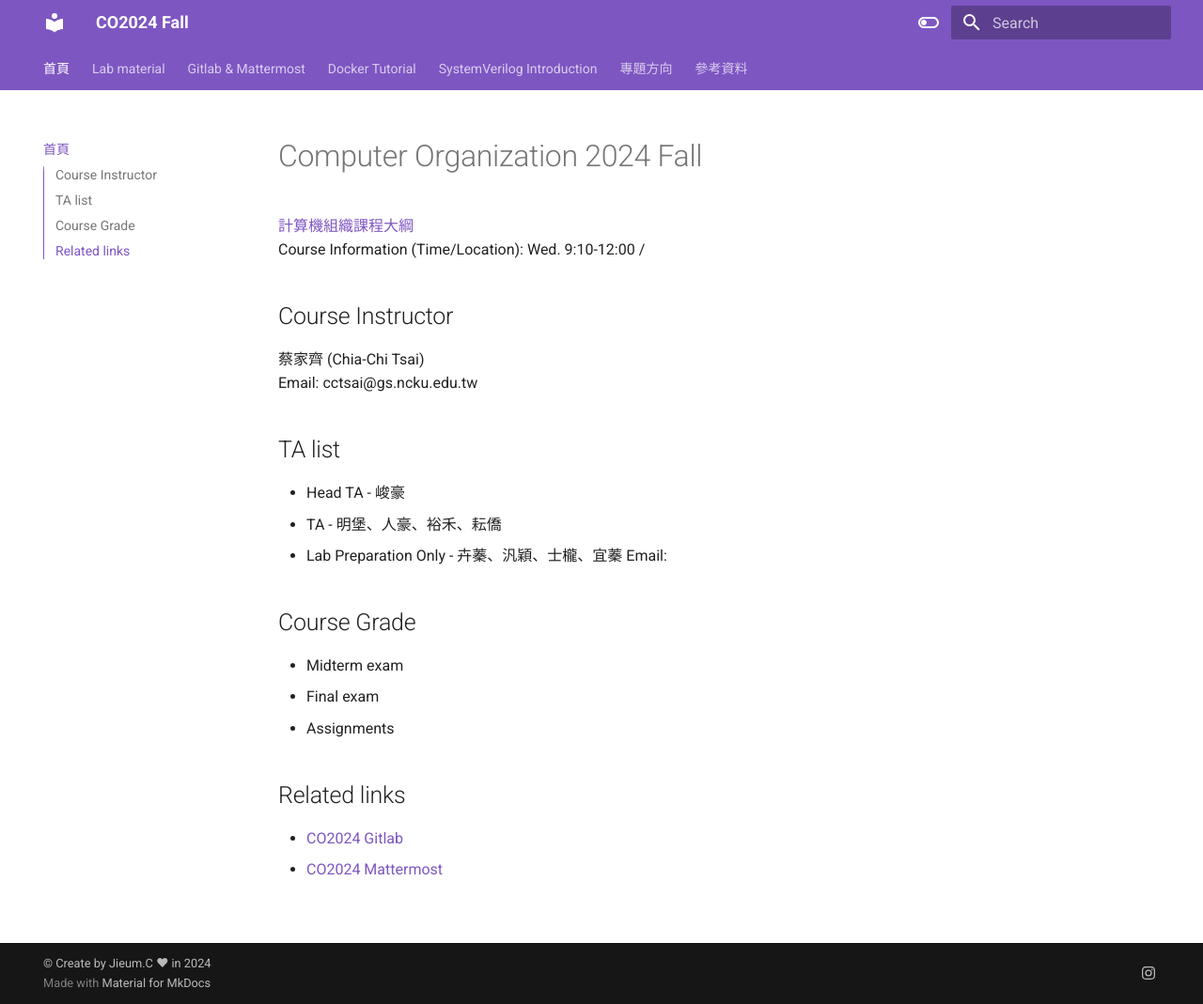
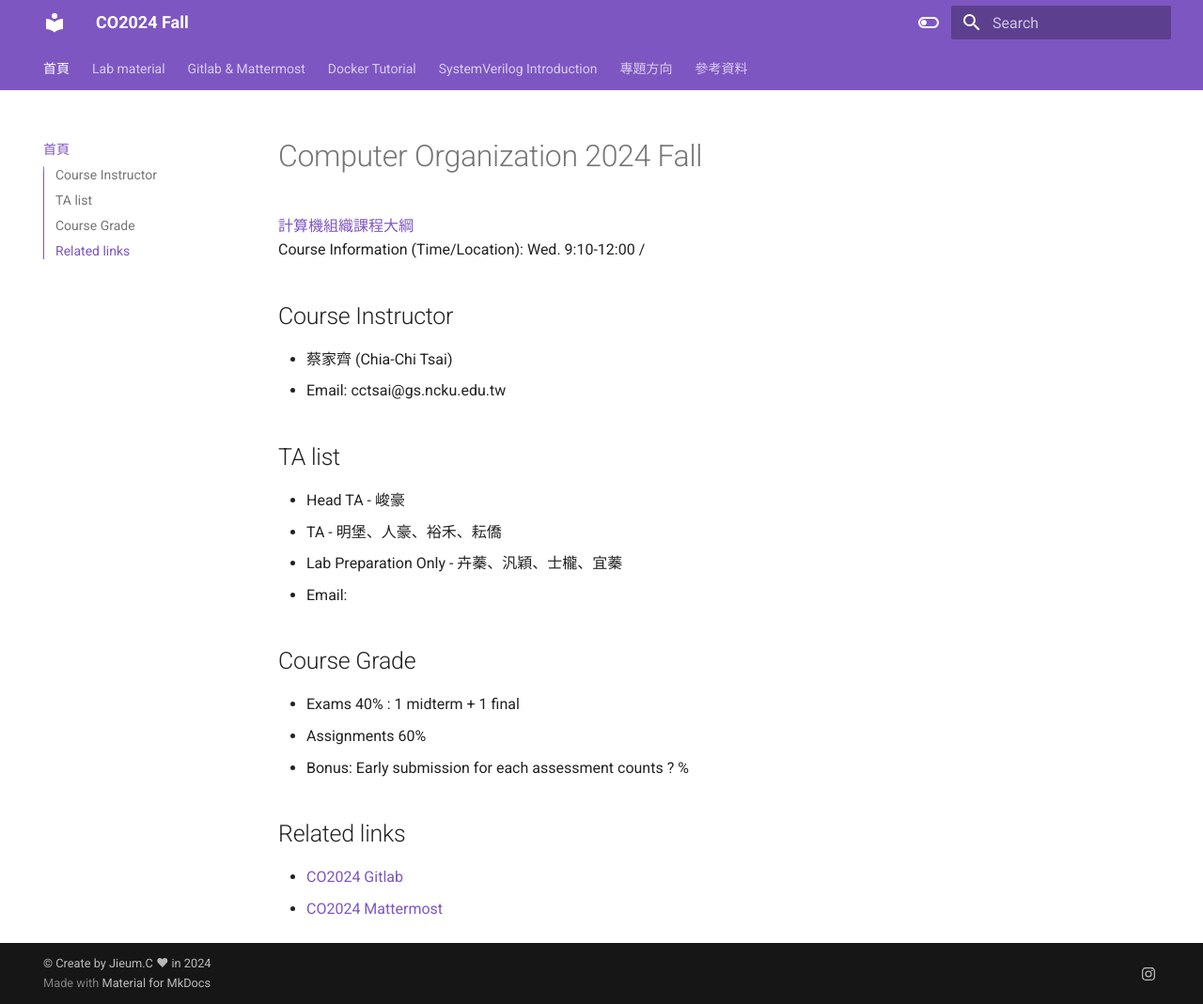
Before and after one commit to Jieumban/Test_mkdocs-, an MkDocs documentation site: the page built from docs/index.md, in a window 1280 px wide and 1069 px high. Shown: the whole window at 94% size. Built offline with MkDocs 1.6.1 and Material for MkDocs 9.7.7, drawn with Linux system fonts in a browser that asks for light colours.

Commit message:
update 080215

```diff
--- a/docs/index.md
+++ b/docs/index.md
@@ -2,18 +2,22 @@
 
 [計算機組織課程大綱](https://class-qry.acad.ncku.edu.tw/syllabus/online_display.php?syear=0113&sem=1&co_no=E221700&class_code=2)<br>
 Course Information (Time/Location): Wed. 9:10-12:00 /
+
 ## Course Instructor
-蔡家齊 (Chia-Chi Tsai)<br>
-Email: cctsai@gs.ncku.edu.tw
+- 蔡家齊 (Chia-Chi Tsai)<br>
+- Email: cctsai@gs.ncku.edu.tw
+
 ## TA list
 - Head TA -  峻豪
 - TA - 明堡、人豪、裕禾、耘僑
 - Lab Preparation Only -  卉蓁、汎穎、士櫳、宜蓁
-Email:
+- Email:
+
 ## Course Grade
-- Midterm exam
-- Final exam
-- Assignments
+- Exams 40% : 1 midterm + 1 final
+- Assignments 60%
+- Bonus: Early submission for each assessment counts ? %
+
 ## Related links
 - [CO2024 Gitlab]()
 - [CO2024 Mattermost]()
```
Also changed, not shown: docs/gitlab_git.md (+4 -0 lines), docs/labs/lab1.md (+1 -0 lines), docs/sv.md (+4 -0 lines).
